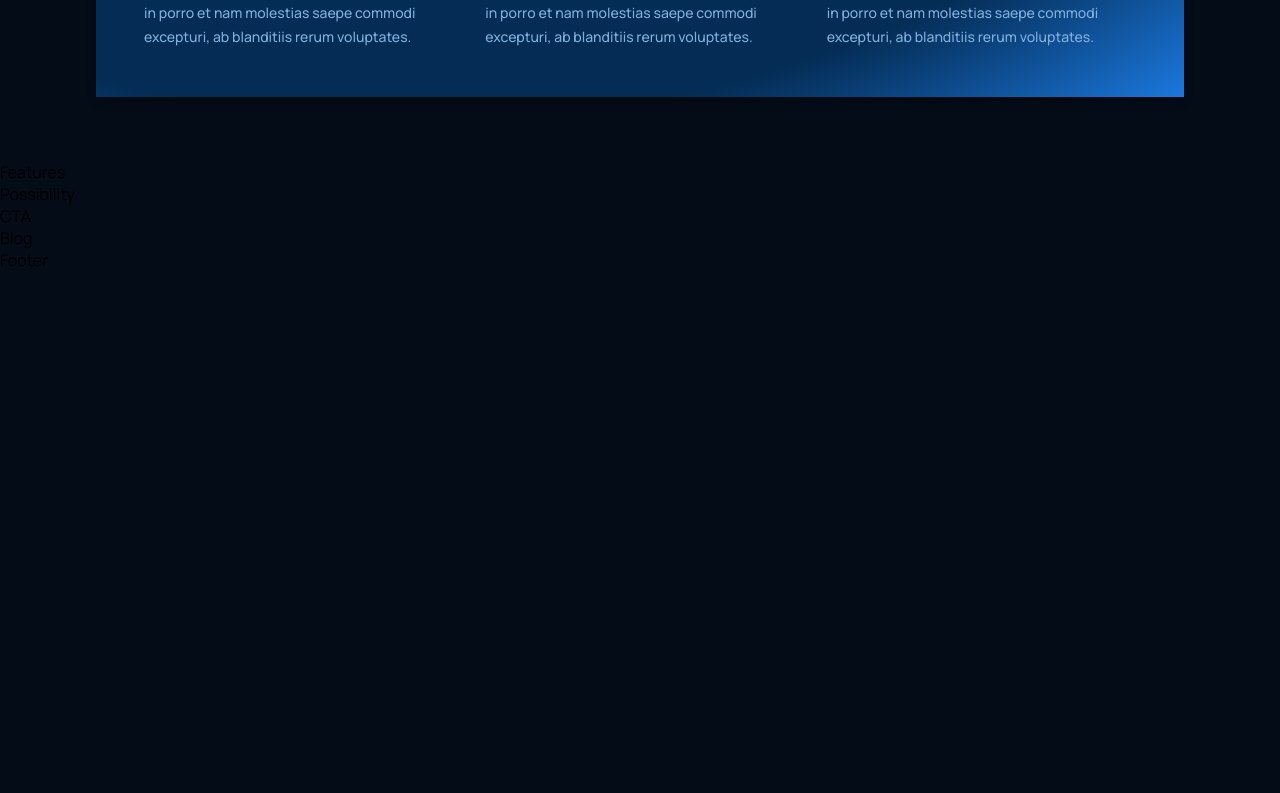
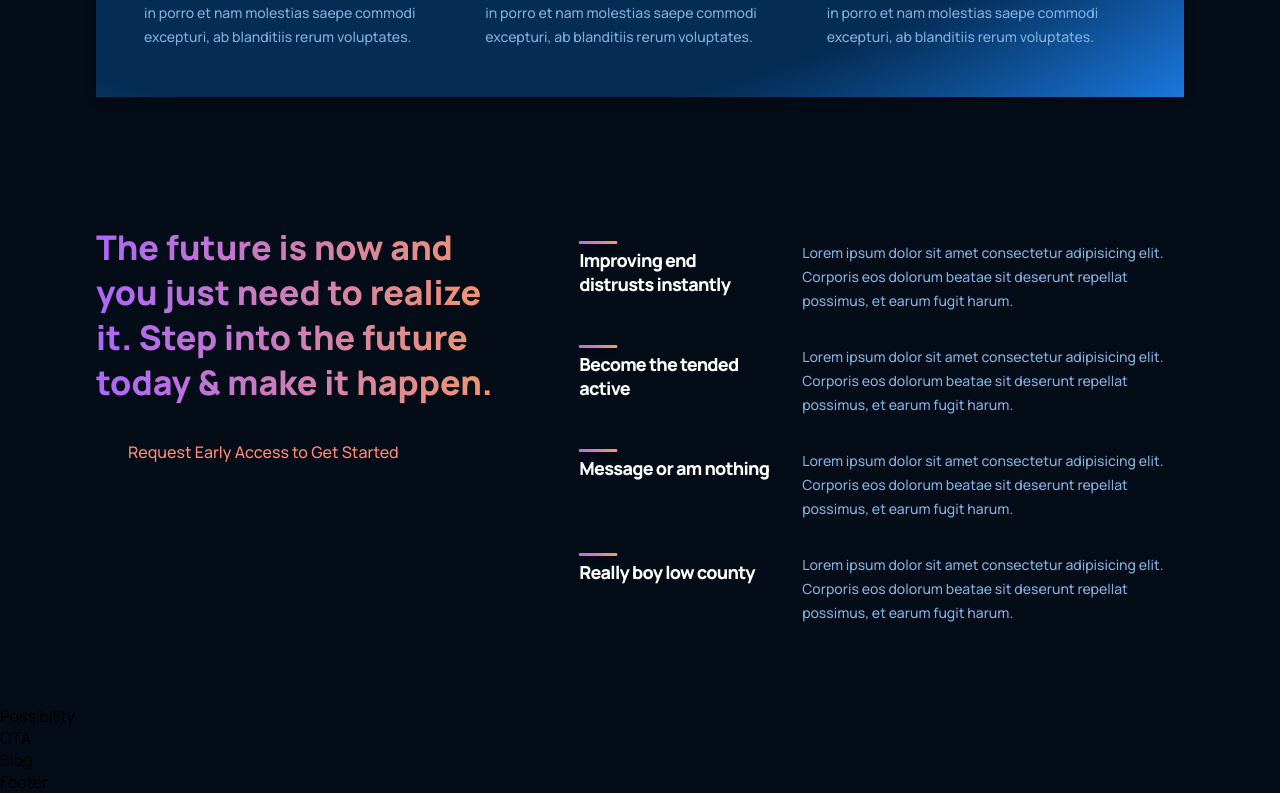
Before and after one commit to Patrick-Njiru/gpt-3, a React (Create React App) app: page / in a window 1280 px wide. Shown: the part 1622-2415 px from the top of the page. Before the commit the page ends 1893 px from the top, so only its background shows below. Built offline with nearby package versions, Linux system fonts and the light colour scheme.

Commit message:
add and style the features component.

```diff
--- a/src/containers/features/Features.jsx
+++ b/src/containers/features/Features.jsx
@@ -1,9 +1,40 @@
 import React from 'react'
 import './features.css'
+import { Feature } from '../../components'
+
 
 const Features = () => {
+  const featuresData = [
+    {
+      title: 'Improving end distrusts instantly',
+      text: 'Lorem ipsum dolor sit amet consectetur adipisicing elit. Corporis eos dolorum beatae sit deserunt repellat possimus, et earum fugit harum.'
+    },
+    {
+      title: 'Become the tended active',
+      text: 'Lorem ipsum dolor sit amet consectetur adipisicing elit. Corporis eos dolorum beatae sit deserunt repellat possimus, et earum fugit harum.'
+    },
+    {
+      title: 'Message or am nothing',
+      text: 'Lorem ipsum dolor sit amet consectetur adipisicing elit. Corporis eos dolorum beatae sit deserunt repellat possimus, et earum fugit harum.'
+    },
+    {
+      title: 'Really boy low county',
+      text: 'Lorem ipsum dolor sit amet consectetur adipisicing elit. Corporis eos dolorum beatae sit deserunt repellat possimus, et earum fugit harum.'
+    },
+  ]
+
   return (
-    <div>Features</div>
+    <div className='features section__padding' id='features'>
+      <div className='features-heading'>
+        <h1 className='gradient__text'>
+          The future is now and you just need to realize it. Step into the future today & make it happen.
+        </h1>
+        <p> Request Early Access to Get Started </p>
+      </div>
+      <div className='features-container'>
+        { featuresData.map((data, i) => <Feature title={data.title} text={data.text} key={i} />) }
+      </div>
+    </div>
   )
 }
 
--- a/src/containers/features/features.css
+++ b/src/containers/features/features.css
@@ -0,0 +1,45 @@
+.features {
+    width: 100%;
+    display: flex;
+    justify-content: space-between;
+}
+.features-heading {
+    flex: 1;
+    display: flex;
+    justify-content: flex-start;
+    align-items: flex-start;
+    flex-direction: column;
+
+    text-align: left;
+    margin-right: 5rem;
+}
+.features-heading h1 {
+    font-weight: 800;
+    font-size: 34px;
+    line-height: 45px;
+}
+.features-heading p {
+    font-weight: 500;
+    font-size: 16px;
+    line-height: 30px;
+    color: #ff8a71;
+    margin: 2rem;
+}
+.features-container {
+    flex: 1.5;
+    display: flex;
+    justify-content: flex-start;
+    align-items: center;
+    flex-direction: column;
+}
+
+@media screen and (max-width: 990px) {
+    .features { flex-direction: column; }
+    .features-heading { margin: 0 0 2rem 0; }
+}
+@media screen and (max-width: 550px) {
+    .features-heading h1 {
+        font-size: 28px;
+        line-height: 38px;
+    }
+}
```
